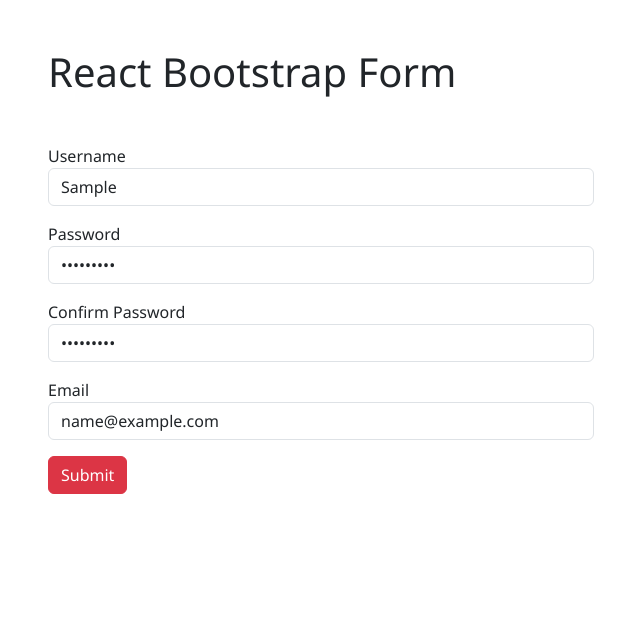
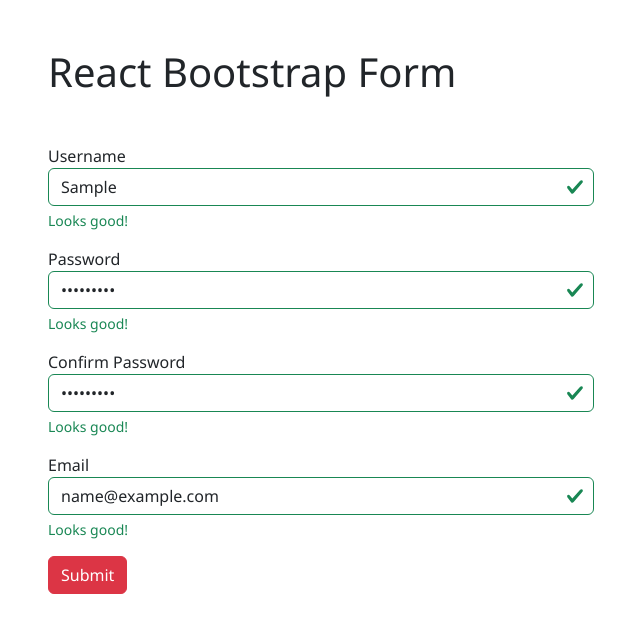
Before and after one commit to Bahdawka/React-bootstrap-form, a React (Vite) app: page / in a window 1280 px wide. Both pictures are taken after typing "Sample", "Sample123", "Sample123", "name@example.com" into the empty fields and a click on the button "Submit". Shown: the top 632 px of the page, without its empty margins (34-674 px from the left). Built offline with nearby package versions, Linux system fonts and the light colour scheme.

Commit message:
Refactor RegistrationForm to improve input handling and validation feedback; replaced direct Field components with custom input elements for better styling and error display

```diff
--- a/src/components/RegistrationForm.tsx
+++ b/src/components/RegistrationForm.tsx
@@ -1,4 +1,4 @@
-import { Formik, Form, Field, ErrorMessage } from 'formik'
+import { Formik, Form, Field, type FieldProps } from 'formik'
 import { Button, Spinner } from 'react-bootstrap'
 import { object, ref, string } from 'yup'
 
@@ -11,10 +11,12 @@
   email: string().email('Invalid email').required('Email is required')
 })
 
+const initialValues = { username: '', password: '', confirmPassword: '', email: '' }
+
 const RegistrationForm = () => {
 
   return (
-    <Formik initialValues={{ username: '', password: '', confirmPassword: '', email: '' }}
+    <Formik initialValues={initialValues}
       onSubmit={(values, { setSubmitting }) => {
         setTimeout(() => {
           console.log(JSON.stringify(values, null, 2))
@@ -23,30 +25,110 @@
       }}
       validationSchema={validationSchema}
     >
-      {({ isSubmitting }) => (
+      {({ isSubmitting, errors, touched }) => (
         <Form>
           <div className="mb-3">
             <label htmlFor="username">Username</label>
-            <Field type="text" name="username" className="form-control" placeholder="Enter your username" />
-            <ErrorMessage name="username" component="div" className="text-danger" />
+            <Field name="username">
+              {({ field }: FieldProps) => (
+                <>
+                  <input
+                    {...field}
+                    type="text"
+                    placeholder="Enter your username"
+                    className={`form-control ${touched.username && errors.username
+                      ? 'is-invalid'
+                      : touched.username && !errors.username
+                        ? 'is-valid'
+                        : ''
+                      }`}
+                  />
+                  {touched.username && errors.username ? (
+                    <div className="invalid-feedback">{errors.username}</div>
+                  ) : touched.username && !errors.username ? (
+                    <div className="valid-feedback">Looks good!</div>
+                  ) : null}
+                </>
+              )}
+            </Field>
           </div>
 
           <div className="mb-3">
             <label htmlFor="password">Password</label>
-            <Field type="password" name="password" className="form-control" placeholder="Enter your password" />
-            <ErrorMessage name="password" component="div" className="text-danger" />
+            <Field name="password">
+              {({ field }: FieldProps) => (
+                <>
+                  <input
+                    {...field}
+                    type="password"
+                    placeholder="Enter your password"
+                    className={`form-control ${touched.password && errors.password
+                      ? 'is-invalid'
+                      : touched.password && !errors.password
+                        ? 'is-valid'
+                        : ''
+                      }`}
+                  />
+                  {touched.password && errors.password ? (
+                    <div className="invalid-feedback">{errors.password}</div>
+                  ) : touched.password && !errors.password ? (
+                    <div className="valid-feedback">Looks good!</div>
+                  ) : null}
+                </>
+              )}
+            </Field>
           </div>
 
           <div className="mb-3">
             <label htmlFor="confirmPassword">Confirm Password</label>
-            <Field type="password" name="confirmPassword" className="form-control" placeholder="Confirm your password" />
-            <ErrorMessage name="confirmPassword" component="div" className="text-danger" />
+            <Field name="confirmPassword">
+              {({ field }: FieldProps) => (
+                <>
+                  <input
+                    {...field}
+                    type="password"
+                    placeholder="Confirm your password"
+                    className={`form-control ${touched.confirmPassword && errors.confirmPassword
+                      ? 'is-invalid'
+                      : touched.confirmPassword && !errors.confirmPassword
+                        ? 'is-valid'
+                        : ''
+                      }`}
+                  />
+                  {touched.confirmPassword && errors.confirmPassword ? (
+                    <div className="invalid-feedback">{errors.confirmPassword}</div>
+                  ) : touched.confirmPassword && !errors.confirmPassword ? (
+                    <div className="valid-feedback">Looks good!</div>
+                  ) : null}
+                </>
+              )}
+            </Field>
           </div>
 
           <div className="mb-3">
             <label htmlFor="email">Email</label>
-            <Field type="email" name="email" className="form-control" placeholder="Enter your email" />
-            <ErrorMessage name="email" component="div" className="text-danger" />
+            <Field name="email">
+              {({ field }: FieldProps) => (
+                <>
+                  <input
+                    {...field}
+                    type="email"
+                    placeholder="Enter your email"
+                    className={`form-control ${touched.email && errors.email
+                      ? 'is-invalid'
+                      : touched.email && !errors.email
+                        ? 'is-valid'
+                        : ''
+                      }`}
+                  />
+                  {touched.email && errors.email ? (
+                    <div className="invalid-feedback">{errors.email}</div>
+                  ) : touched.email && !errors.email ? (
+                    <div className="valid-feedback">Looks good!</div>
+                  ) : null}
+                </>
+              )}
+            </Field>
           </div>
 
           <Button type="submit" variant="danger" disabled={isSubmitting}>
@@ -63,8 +145,9 @@
           </Button>
 
         </Form>
-      )}
-    </Formik>
+      )
+      }
+    </Formik >
   )
 }
 
```
